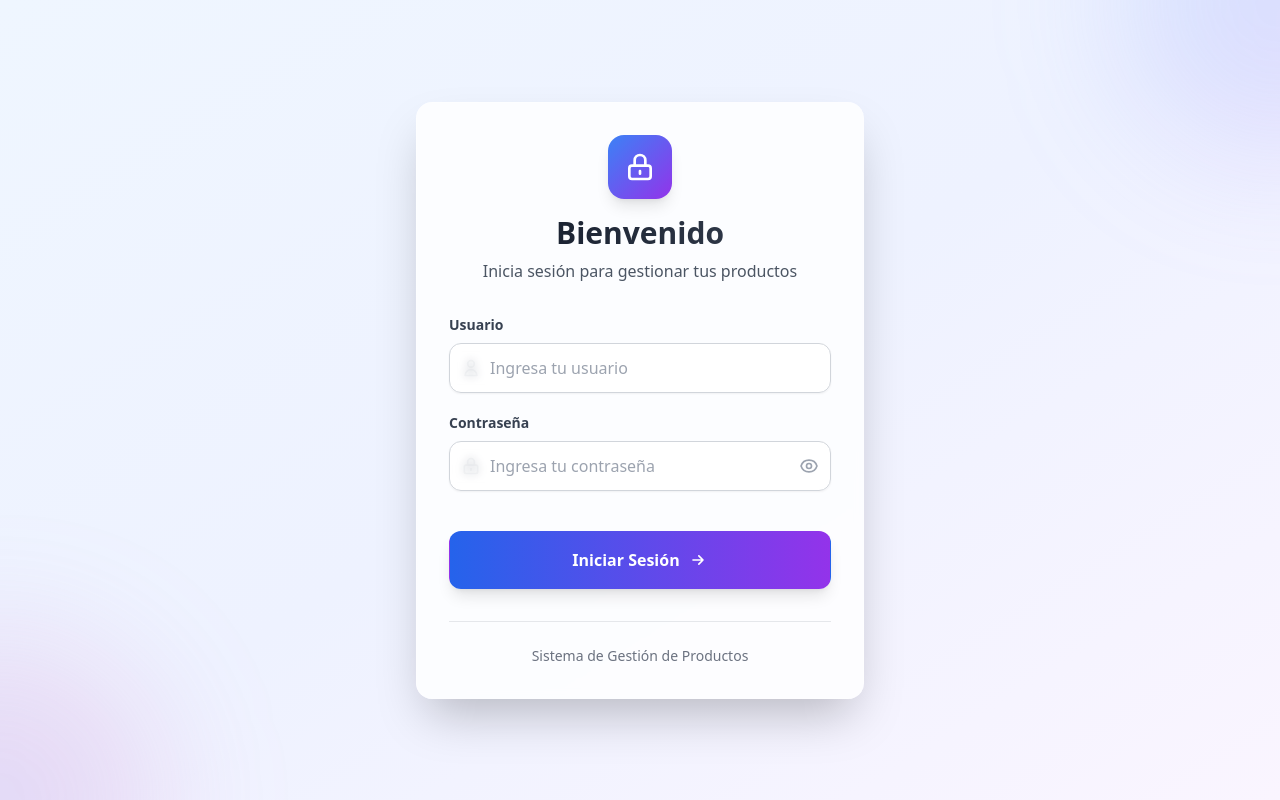
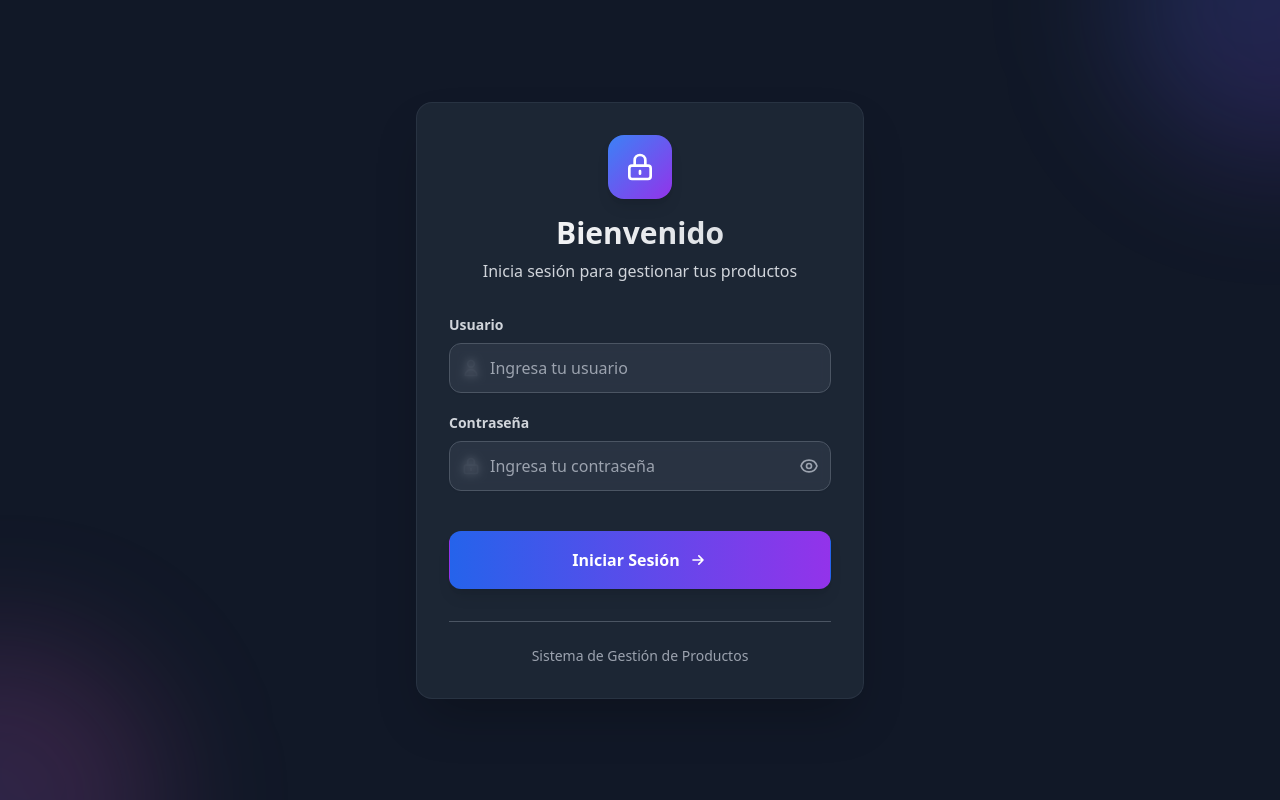
Before and after one commit to repowpm/api-django, a React (Vite) app in the folder frontend/: page /login in a window 1280 px wide. Built offline with nearby package versions, Linux system fonts and the light colour scheme; no server answers; the HTML template or start-up script is replaced by a standard one.

Commit message:
Apply dark theme to Login component to match dashboard design

```diff
--- a/frontend/src/components/Login.jsx
+++ b/frontend/src/components/Login.jsx
@@ -49,16 +49,16 @@ const Login = () => {
   };
 
   return (
-    <div className="min-h-screen flex items-center justify-center bg-gradient-to-br from-blue-50 via-indigo-50 to-purple-50 py-12 px-4 sm:px-6 lg:px-8">
+    <div className="min-h-screen flex items-center justify-center bg-gray-900 py-12 px-4 sm:px-6 lg:px-8">
       {/* Fondo decorativo */}
       <div className="absolute inset-0 overflow-hidden">
-        <div className="absolute -top-40 -right-40 w-80 h-80 bg-gradient-to-br from-blue-400/20 to-purple-400/20 rounded-full blur-3xl"></div>
-        <div className="absolute -bottom-40 -left-40 w-80 h-80 bg-gradient-to-tr from-indigo-400/20 to-pink-400/20 rounded-full blur-3xl"></div>
+        <div className="absolute -top-40 -right-40 w-80 h-80 bg-gradient-to-br from-blue-500/20 to-purple-600/20 rounded-full blur-3xl"></div>
+        <div className="absolute -bottom-40 -left-40 w-80 h-80 bg-gradient-to-tr from-indigo-500/20 to-pink-500/20 rounded-full blur-3xl"></div>
       </div>
 
       <div className="relative max-w-md w-full">
         {/* Card principal */}
-        <div className="bg-white/80 backdrop-blur-sm rounded-2xl shadow-2xl border border-white/20 p-8 space-y-8">
+        <div className="bg-gray-800/90 backdrop-blur-sm rounded-2xl shadow-2xl border border-gray-700/50 p-8 space-y-8">
           {/* Header */}
           <div className="text-center space-y-4">
             <div className="mx-auto w-16 h-16 bg-gradient-to-br from-blue-500 to-purple-600 rounded-2xl flex items-center justify-center shadow-lg">
@@ -67,10 +67,10 @@ const Login = () => {
               </svg>
             </div>
             <div>
-              <h2 className="text-3xl font-bold bg-gradient-to-r from-gray-900 to-gray-700 bg-clip-text text-transparent">
+              <h2 className="text-3xl font-bold bg-gradient-to-r from-white to-gray-300 bg-clip-text text-transparent">
                 Bienvenido
               </h2>
-              <p className="mt-2 text-gray-600">
+              <p className="mt-2 text-gray-300">
                 Inicia sesión para gestionar tus productos
               </p>
             </div>
@@ -81,7 +81,7 @@ const Login = () => {
             <div className="space-y-5">
               {/* Campo Usuario */}
               <div className="space-y-2">
-                <label htmlFor="username" className="block text-sm font-semibold text-gray-700">
+                <label htmlFor="username" className="block text-sm font-semibold text-gray-300">
                   Usuario
                 </label>
                 <div className="relative">
@@ -95,7 +95,7 @@ const Login = () => {
                     name="username"
                     type="text"
                     required
-                    className="block w-full pl-10 pr-3 py-3 border border-gray-300 rounded-xl shadow-sm placeholder-gray-400 focus:outline-none focus:ring-2 focus:ring-blue-500 focus:border-transparent transition-all duration-200 bg-white/50 backdrop-blur-sm"
+                    className="block w-full pl-10 pr-3 py-3 border border-gray-600 rounded-xl shadow-sm placeholder-gray-400 focus:outline-none focus:ring-2 focus:ring-blue-500 focus:border-transparent transition-all duration-200 bg-gray-700/50 backdrop-blur-sm text-white"
                     placeholder="Ingresa tu usuario"
                     value={formData.username}
                     onChange={handleChange}
@@ -106,7 +106,7 @@ const Login = () => {
 
               {/* Campo Contraseña */}
               <div className="space-y-2">
-                <label htmlFor="password" className="block text-sm font-semibold text-gray-700">
+                <label htmlFor="password" className="block text-sm font-semibold text-gray-300">
                   Contraseña
                 </label>
                 <div className="relative">
@@ -120,7 +120,7 @@ const Login = () => {
                     name="password"
                     type={showPassword ? 'text' : 'password'}
                     required
-                    className="block w-full pl-10 pr-12 py-3 border border-gray-300 rounded-xl shadow-sm placeholder-gray-400 focus:outline-none focus:ring-2 focus:ring-blue-500 focus:border-transparent transition-all duration-200 bg-white/50 backdrop-blur-sm"
+                    className="block w-full pl-10 pr-12 py-3 border border-gray-600 rounded-xl shadow-sm placeholder-gray-400 focus:outline-none focus:ring-2 focus:ring-blue-500 focus:border-transparent transition-all duration-200 bg-gray-700/50 backdrop-blur-sm text-white"
                     placeholder="Ingresa tu contraseña"
                     value={formData.password}
                     onChange={handleChange}
@@ -128,16 +128,16 @@ const Login = () => {
                   />
                   <button
                     type="button"
-                    className="absolute inset-y-0 right-0 pr-3 flex items-center hover:bg-gray-100 rounded-r-xl transition-colors duration-200"
+                    className="absolute inset-y-0 right-0 pr-3 flex items-center hover:bg-gray-600 rounded-r-xl transition-colors duration-200"
                     onClick={() => setShowPassword(!showPassword)}
                     disabled={isLoading}
                   >
                     {showPassword ? (
-                      <svg className="h-5 w-5 text-gray-400 hover:text-gray-600 transition-colors" fill="none" stroke="currentColor" viewBox="0 0 24 24">
+                      <svg className="h-5 w-5 text-gray-400 hover:text-gray-200 transition-colors" fill="none" stroke="currentColor" viewBox="0 0 24 24">
                         <path strokeLinecap="round" strokeLinejoin="round" strokeWidth={2} d="M13.875 18.825A10.05 10.05 0 0112 19c-4.478 0-8.268-2.943-9.543-7a9.97 9.97 0 011.563-3.029m5.858.908a3 3 0 114.243 4.243M9.878 9.878l4.242 4.242M9.878 9.878L3 3m6.878 6.878L21 21" />
                       </svg>
                     ) : (
-                      <svg className="h-5 w-5 text-gray-400 hover:text-gray-600 transition-colors" fill="none" stroke="currentColor" viewBox="0 0 24 24">
+                      <svg className="h-5 w-5 text-gray-400 hover:text-gray-200 transition-colors" fill="none" stroke="currentColor" viewBox="0 0 24 24">
                         <path strokeLinecap="round" strokeLinejoin="round" strokeWidth={2} d="M15 12a3 3 0 11-6 0 3 3 0 016 0z" />
                         <path strokeLinecap="round" strokeLinejoin="round" strokeWidth={2} d="M2.458 12C3.732 7.943 7.523 5 12 5c4.478 0 8.268 2.943 9.542 7-1.274 4.057-5.064 7-9.542 7-4.477 0-8.268-2.943-9.542-7z" />
                       </svg>
@@ -175,8 +175,8 @@ const Login = () => {
           </form>
 
           {/* Footer */}
-          <div className="text-center pt-6 border-t border-gray-200">
-            <p className="text-sm text-gray-500">
+          <div className="text-center pt-6 border-t border-gray-600">
+            <p className="text-sm text-gray-400">
               Sistema de Gestión de Productos
             </p>
           </div>
```
